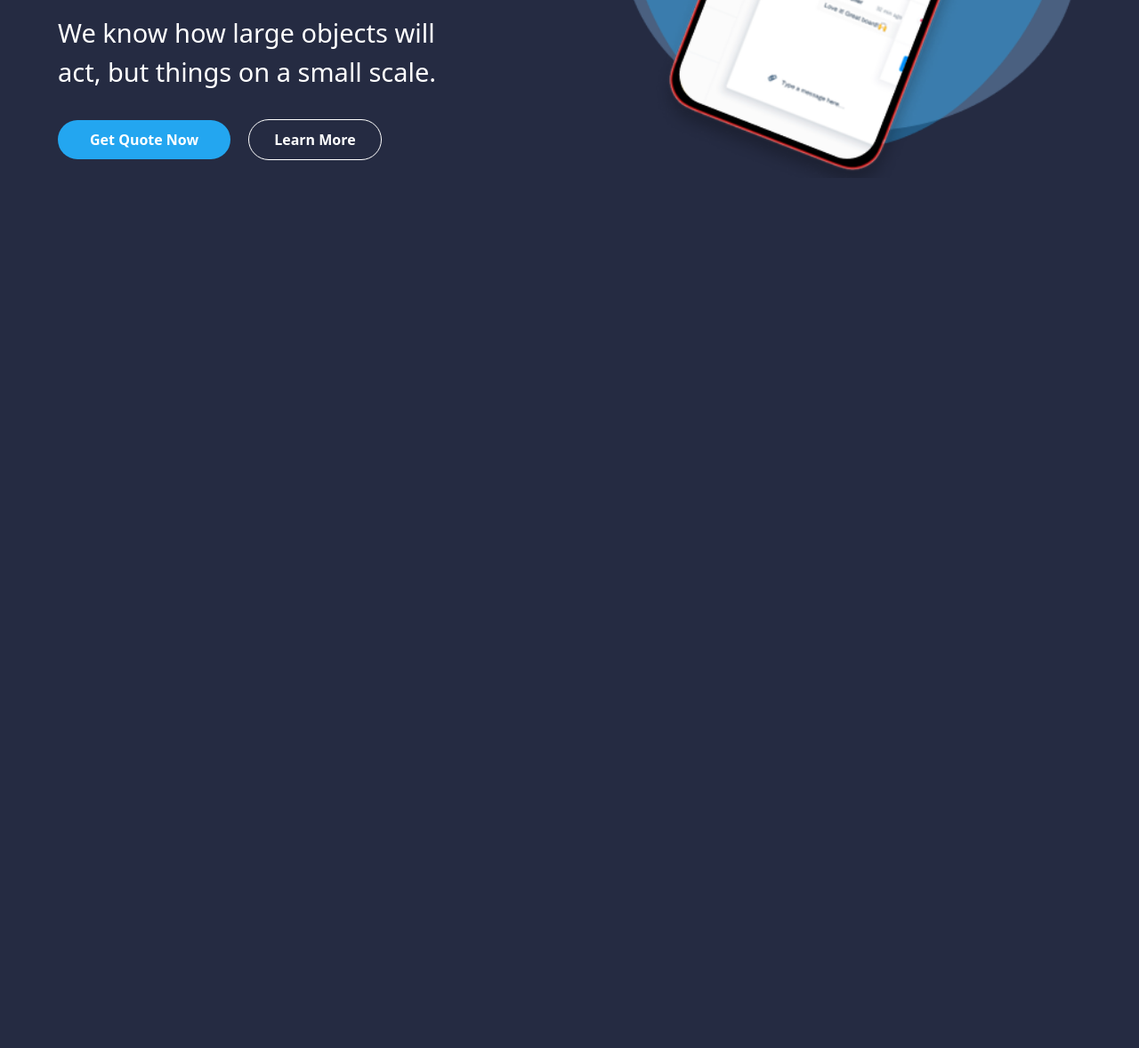
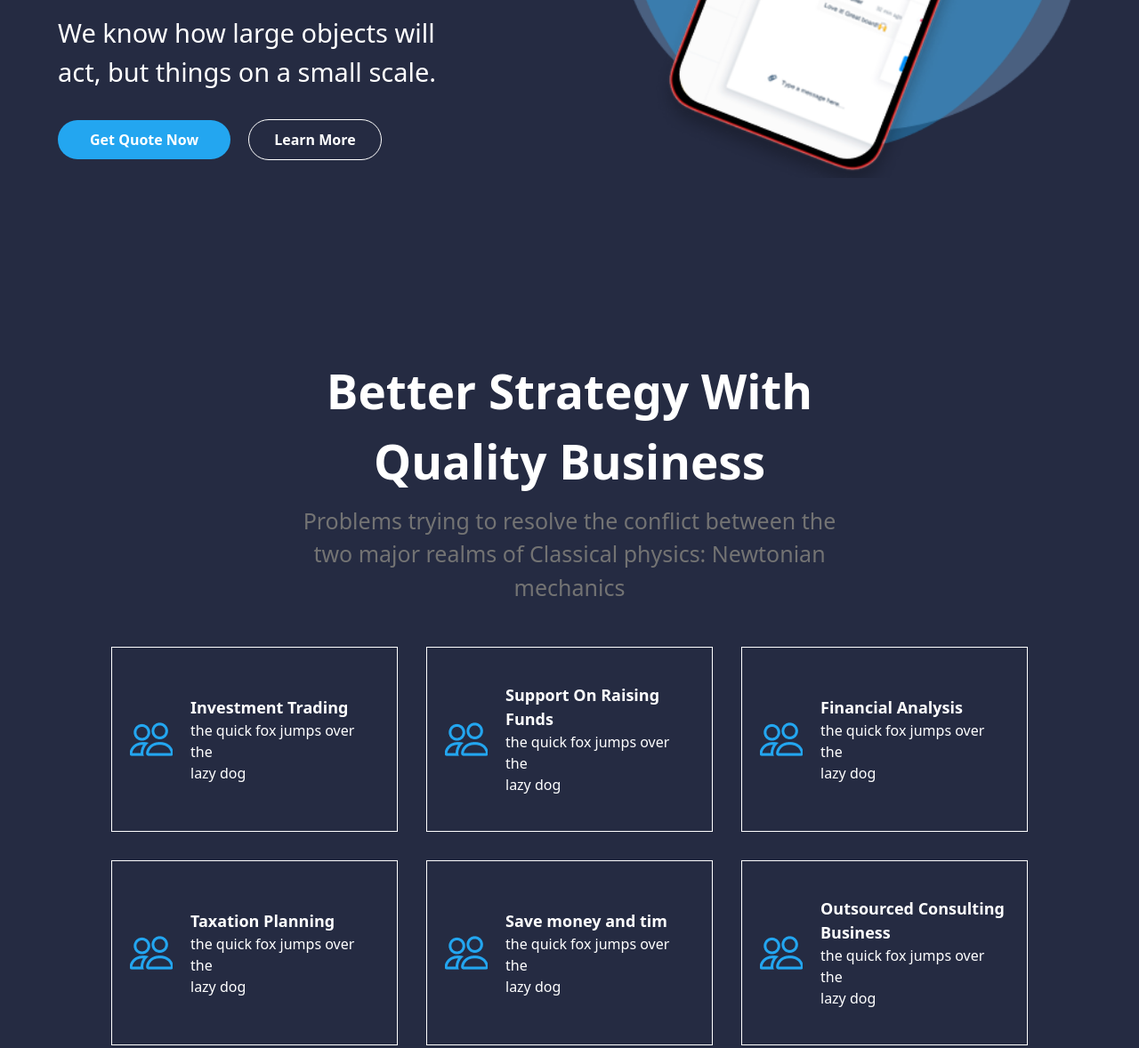
Before and after one commit to Vikingstrong/Home-Work-9, a website: page index.html in a window 1280 px wide. Shown: the part 583-1761 px from the top of the page at 89% size. Before the commit the page ends 883 px from the top, so only its background shows below. Drawn offline with Linux system fonts and the light colour scheme.

Commit message:
feat: Add section 2

```diff
--- a/index.html
+++ b/index.html
@@ -40,6 +40,61 @@
     <img class="lg:w-[45%]" src="src/img/section1/img.png" alt="">
 </section>
 
-
+<section class="max-w-300 m-auto flex flex-col p-6.25 gap-12 items-center lg:py-25">
+    <div class="flex flex-col gap-2 text-center lg:w-[55%]">
+        <h3 class="text-[53px] font-bold">Better Strategy With Quality Business</h3>
+        <p class="text-[25px] lg:text-[20px lg:text-[#737373]">Problems trying to resolve the conflict between the two major realms of Classical physics: Newtonian mechanics </p>
+    </div>
+    <div class="flex flex-col gap-5 lg:flex-row flex-wrap justify-center lg:gap-8">
+        <div class="flex items-center gap-5 py-10 lg:border lg:border-white lg:px-5 lg:w-[28%]">
+            <img class="lg:hidden" src="src/img/section2/icon1.png" alt="">
+            <img class="hidden lg:block" src="src/img/section2/icon2.png" alt="">
+            <div>
+                <p class="font-bold text-[18px]">Investment Trading</p>
+                <p class="text-[16px]">the quick fox jumps over the <br> lazy dog</p>
+            </div>
+        </div>
+        <div class="flex items-center gap-5 py-10 lg:border lg:border-white lg:px-5 lg:w-[28%]">
+            <img class="lg:hidden" src="src/img/section2/icon1.png" alt="">
+            <img class="hidden lg:block" src="src/img/section2/icon2.png" alt="">
+            <div>
+                <p class="font-bold text-[18px]">Support On Raising Funds</p>
+                <p class="text-[16px]">the quick fox jumps over the <br> lazy dog</p>
+            </div>
+        </div>
+        <div class="flex items-center gap-5 py-10 lg:border lg:border-white lg:px-5 lg:w-[28%]">
+            <img class="lg:hidden" src="src/img/section2/icon1.png" alt="">
+            <img class="hidden lg:block" src="src/img/section2/icon2.png" alt="">
+            <div>
+                <p class="font-bold text-[18px]">Financial Analysis</p>
+                <p class="text-[16px]">the quick fox jumps over the <br> lazy dog</p>
+            </div>
+        </div>
+        <div class="flex items-center gap-5 py-10 lg:border lg:border-white lg:px-5 lg:w-[28%]">
+            <img class="lg:hidden" src="src/img/section2/icon1.png" alt="">
+            <img class="hidden lg:block" src="src/img/section2/icon2.png" alt="">
+            <div>
+                <p class="font-bold text-[18px]">Taxation Planning</p>
+                <p class="text-[16px]">the quick fox jumps over the <br> lazy dog</p>
+            </div>
+        </div>
+        <div class="flex items-center gap-5 py-10 lg:border lg:border-white lg:px-5 lg:w-[28%]">
+            <img class="lg:hidden" src="src/img/section2/icon1.png" alt="">
+            <img class="hidden lg:block" src="src/img/section2/icon2.png" alt="">
+            <div>
+                <p class="font-bold text-[18px]">Save money and tim</p>
+                <p class="text-[16px]">the quick fox jumps over the <br> lazy dog</p>
+            </div>
+        </div>
+        <div class="flex items-center gap-5 py-10 lg:border lg:border-white lg:px-5 lg:w-[28%]">
+            <img class="lg:hidden" src="src/img/section2/icon1.png" alt="">
+            <img class="hidden lg:block" src="src/img/section2/icon2.png" alt="">
+            <div>
+                <p class="font-bold text-[18px]">Outsourced Consulting Business</p>
+                <p class="text-[16px]">the quick fox jumps over the <br> lazy dog</p>
+            </div>
+        </div>
+    </div>
+</section>
 </body>
 </html>
```
Also changed, not shown: src/img/section2/icon1.png (added), src/img/section2/icon2.png (added), src/output.css.
